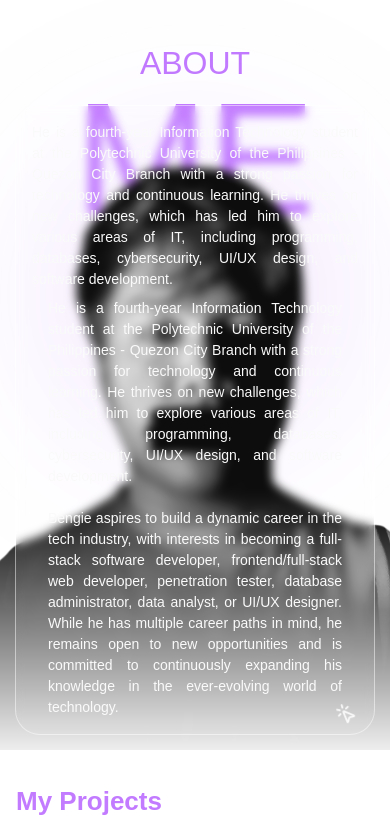
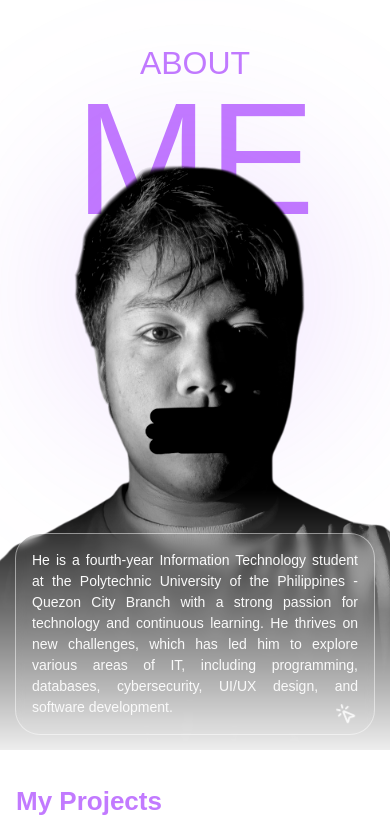
Before and after one commit to p3uj/portfolio, a Next.js app: page / in a window 390 px wide. Shown: the part 982-1817 px from the top of the page. Built offline with nearby package versions, Linux system fonts and the light colour scheme.

Commit message:
refactor(about): implement responsiveness of about section for mobile, tablet, laptop, and desktop view

```diff
--- a/app/about/page.module.scss
+++ b/app/about/page.module.scss
@@ -1,3 +1,5 @@
+@use "../../styles/" as *;
+
 .about {
   display: flex;
   flex-direction: column;
@@ -96,6 +98,11 @@
 
       animation: clickHint 1.5s infinite;
     }
+
+    // Tablet to Desktop View
+    section:last-of-type {
+      display: none;
+    }
   }
 }
 
@@ -112,17 +119,133 @@
   }
 }
 
-// Small Mobile View
-@media (min-width: 320px) {
-  //
+@include responsiveness($breakpoint-tablet) {
+  .about {
+    display: grid;
+    grid-template-columns: 1fr 2fr;
+    grid-template-rows: auto 1fr;
+    grid-template-areas:
+      "header header"
+      "profile description";
+    column-gap: 1rem;
+    position: static;
+    align-items: center;
+
+    margin: 0 2rem 0 2rem !important;
+
+    @include header {
+      grid-area: header;
+      position: static;
+      top: none;
+      left: none;
+      transform: none;
+
+      text-align: start;
+      text-transform: capitalize;
+
+      span {
+        font-size: $header;
+      }
+    }
+
+    .profile {
+      grid-area: profile;
+
+      overflow: hidden;
+
+      -webkit-mask-image: linear-gradient(
+        to bottom,
+        transparent 0%,
+        black 30%,
+        black 65%,
+        transparent 95%
+      );
+      mask-image: linear-gradient(
+        to bottom,
+        transparent 0%,
+        black 30%,
+        black 65%,
+        transparent 95%
+      );
+
+      img {
+        transition: all 0.3s ease;
+      }
+
+      img:hover {
+        transform: scale(1.2);
+      }
+
+      &:hover {
+        border: 1px solid var(--primary);
+      }
+    }
+
+    // Description
+    div:not(.profile) {
+      grid-area: description;
+      max-height: 50%;
+      position: static;
+
+      overflow-y: auto;
+      overflow-x: hidden;
+
+      border: 1px solid var(--border-card);
+      border-radius: $radius-xl;
+      padding: 2rem;
+
+      p {
+        font-size: 1rem;
+      }
+
+      &::-webkit-scrollbar {
+        width: 6px;
+      }
+
+      &::-webkit-scrollbar-track {
+        background: rgba(0, 0, 0, 0.05);
+        border-radius: 12px;
+      }
+
+      &::-webkit-scrollbar-thumb {
+        background: var(--primary);
+        border-radius: 12px;
+        transition: background 0.3s;
+      }
+
+      &::-webkit-scrollbar-thumb:hover {
+        background: var(--primary-25);
+      }
+
+      // Mobile View
+      section:first-of-type {
+        display: none;
+      }
+
+      // Tablet to Desktop View
+      section:last-of-type {
+        display: block;
+        margin: 0;
+      }
+
+      svg {
+        display: none;
+      }
+    }
+  }
 }
 
-// Medium Mobile View
-@media (min-width: 375px) {
-  //
+@include responsiveness($breakpoint-laptop) {
+  .about {
+    grid-template-columns: 1fr 3fr;
+    margin: 0 3rem 0 3rem !important;
+
+    @include responsiveness($breakpoint-desktop) {
+      margin: 0 4rem 0 4rem;
+    }
+
+    @include responsiveness($breakpoint-large-desktop) {
+      margin: 0 5rem 0 5rem;
+    }
+  }
 }
-
-// Large Mobile View
-@media (min-width: 425px) {
-  //
-}
```
